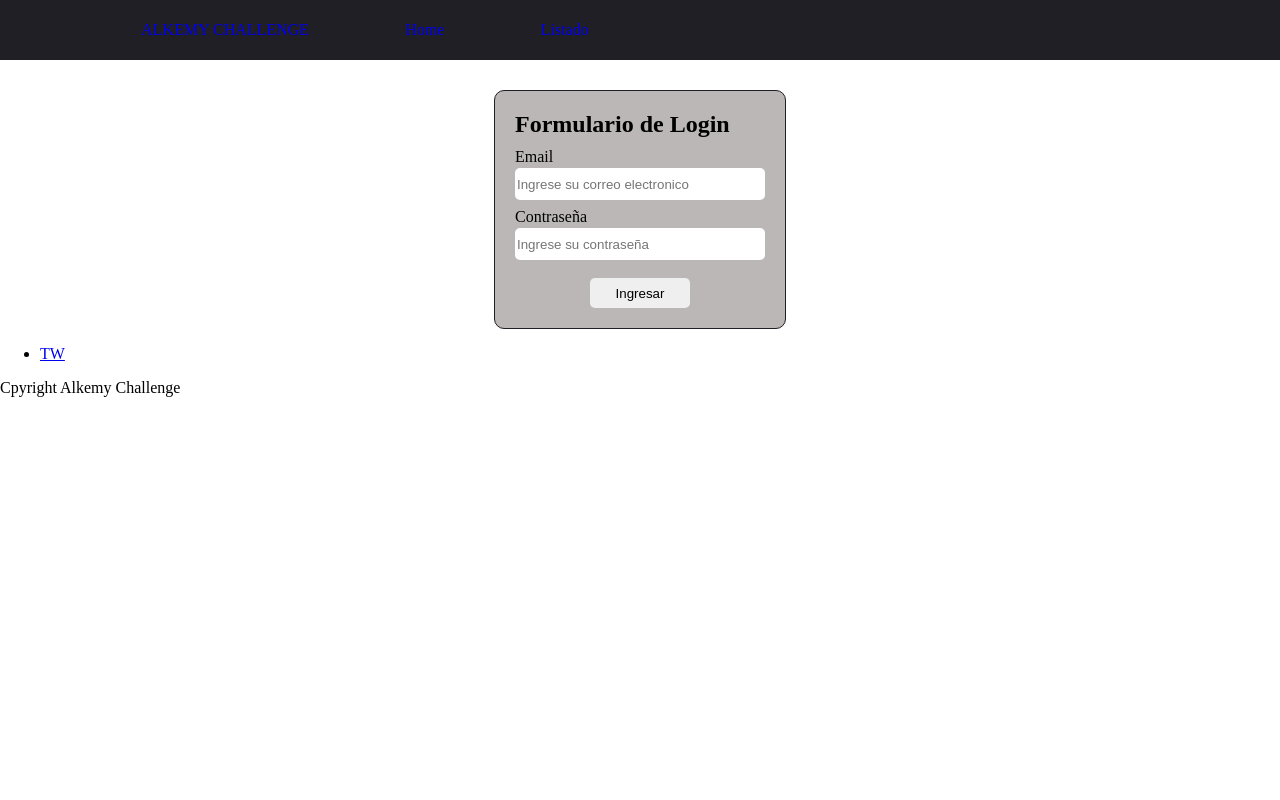
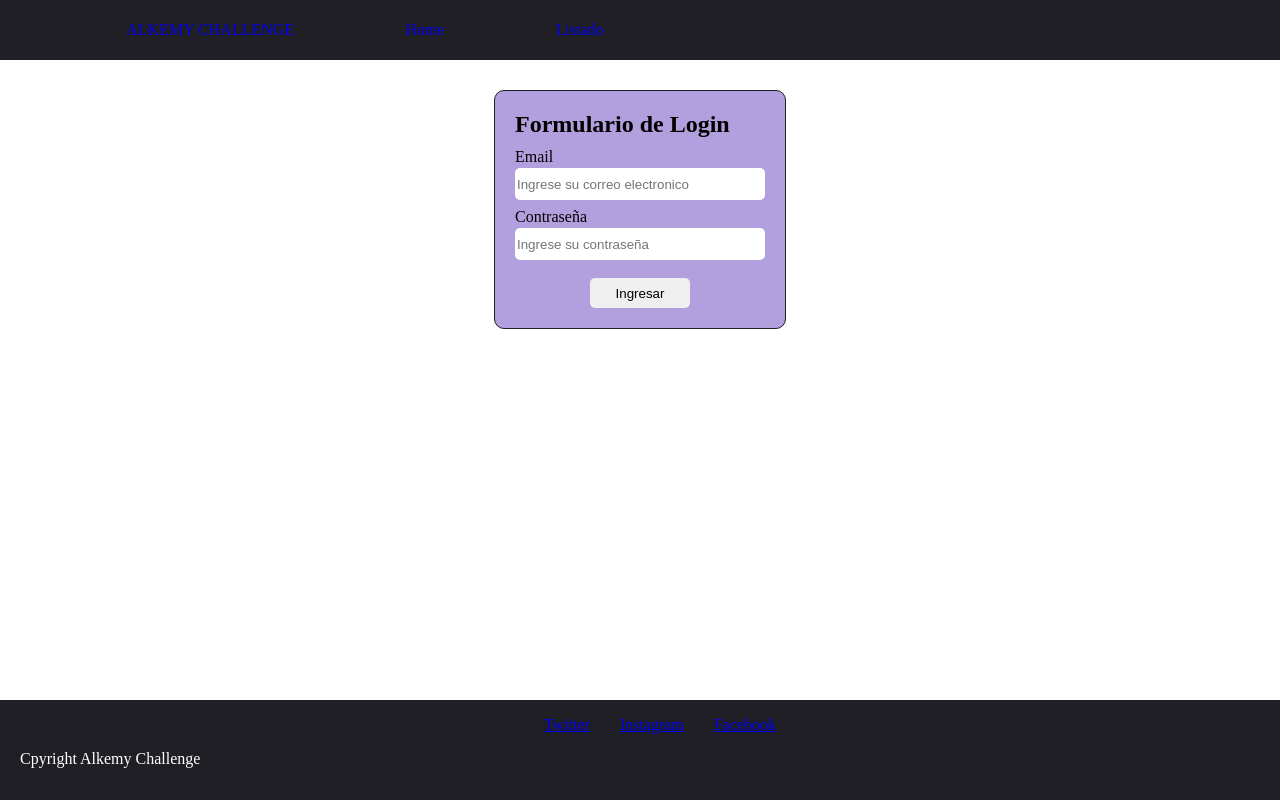
Before and after one commit to santiagozibecchi/Alkemy-challenge, a React (Create React App) app: page / in a window 1280 px wide. Built offline with nearby package versions, Linux system fonts and the light colour scheme.

Commit message:
estilos para el footer

```diff
--- a/src/components/Footer.jsx
+++ b/src/components/Footer.jsx
@@ -1,13 +1,24 @@
 import React from "react";
+import styles from "../css/Footer.module.css";
 
 const Footer = () => {
    return (
-      <footer>
+      <footer className={styles.footer}>
          <nav>
             <ul>
                <li>
                   <a rel="noopener noreferer" href="https://twitter.com">
-                     TW
+                     Twitter
+                  </a>
+               </li>
+               <li>
+                  <a rel="noopener noreferer" href="https://twitter.com">
+                     Instagram
+                  </a>
+               </li>
+               <li>
+                  <a rel="noopener noreferer" href="https://twitter.com">
+                     Facebook
                   </a>
                </li>
             </ul>
--- /dev/null
+++ b/src/css/Footer.module.css
@@ -0,0 +1,27 @@
+.footer {
+   position: absolute;
+   height: 100px;
+   width: 100vw;
+   bottom: 0;
+   left: 0;
+   background-color: rgb(31, 31, 37);
+}
+
+ul {
+   display: flex;
+   justify-content: center;
+   gap: 30px;
+}
+
+li {
+   list-style-type: none;
+}
+li a:visited {
+   color: white;
+}
+li a:focus {
+   color: rgb(167, 190, 194);
+}
+li a:hover {
+   color: rgb(115, 131, 134);
+}
--- a/src/css/Header.module.css
+++ b/src/css/Header.module.css
@@ -33,3 +33,8 @@
 .navbar ul li a:hover {
    color: rgb(115, 131, 134);
 }
+
+p {
+   color: white;
+   margin-left: 20px;
+}
--- a/src/css/Login.module.css
+++ b/src/css/Login.module.css
@@ -1,5 +1,5 @@
 .loginContainer {
-   background-color: rgb(187, 183, 183);
+   background-color: rgb(178, 159, 222);
    width: 250px;
    padding: 20px;
    border: 1px solid rgb(31, 31, 37);
```
